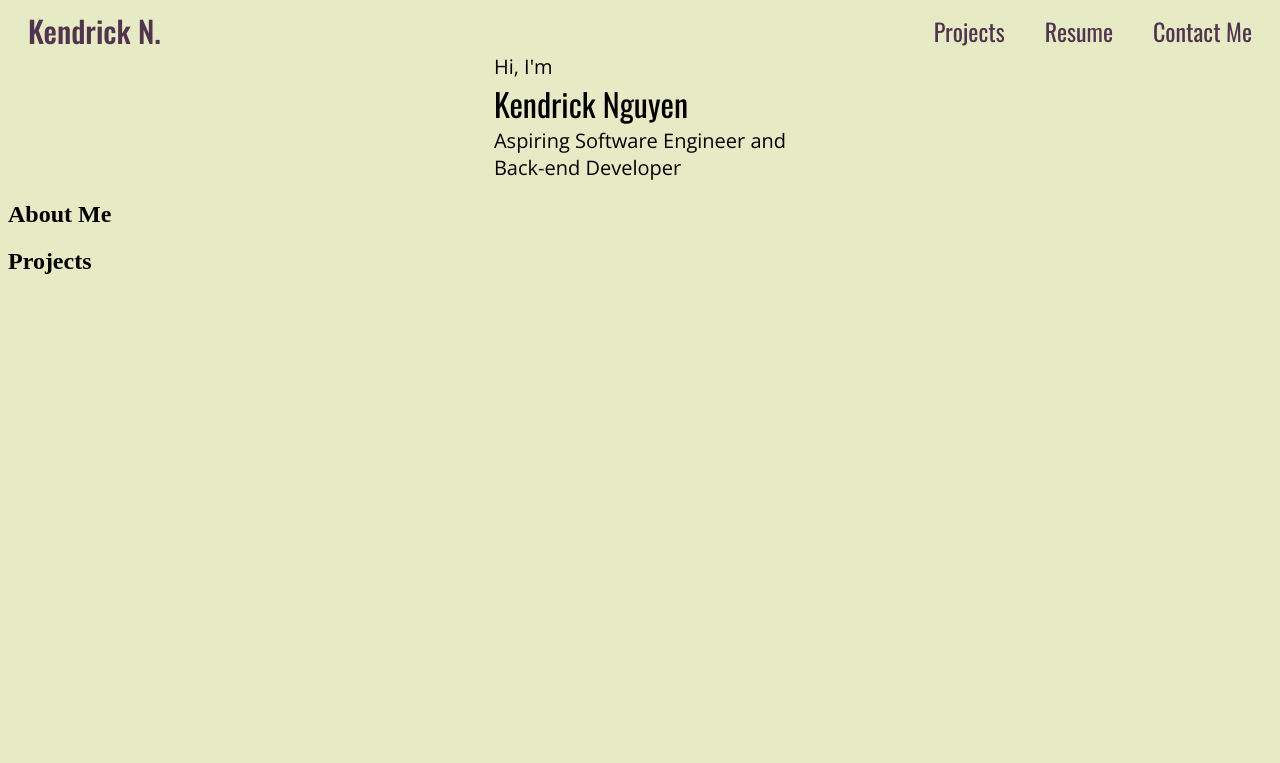
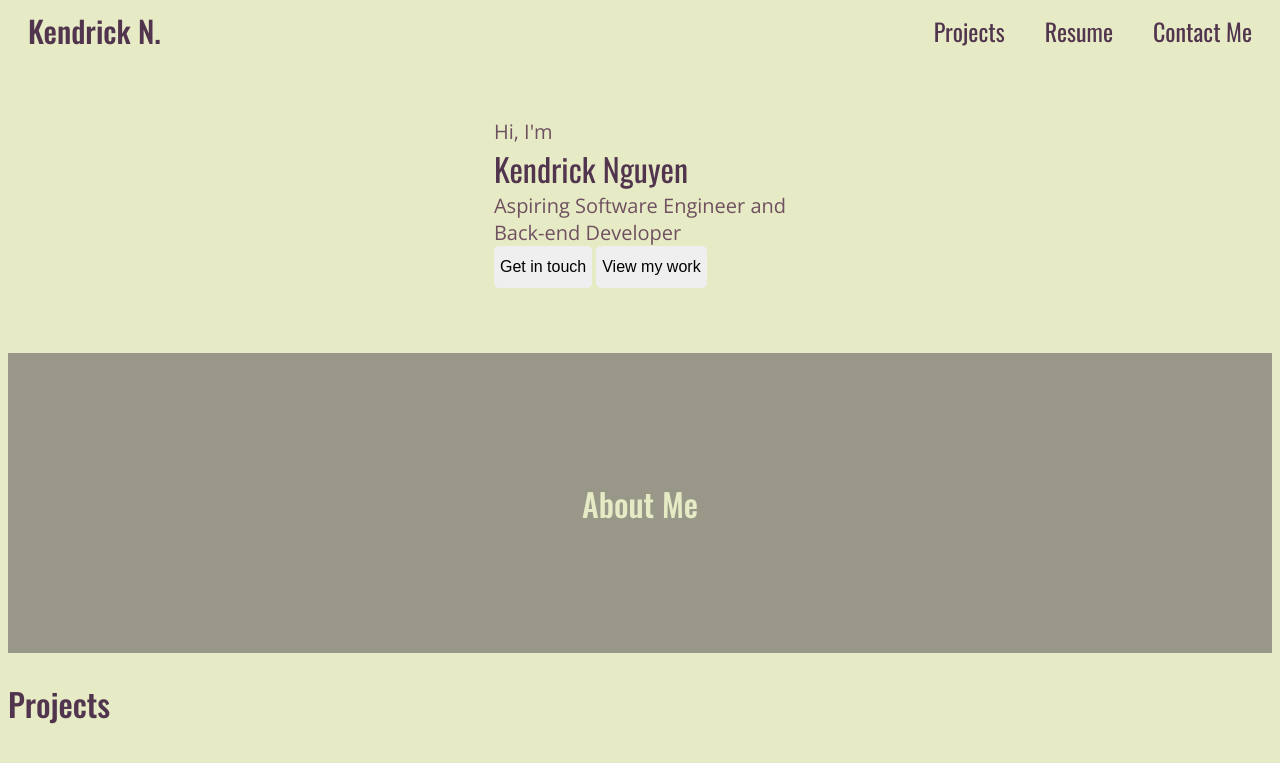
Before and after one commit to KendrickNguyen76/portfolio-website, a Jekyll site: the page built from index.html, in a window 1280 px wide. Shown: the top 763 px of the page. Built offline with Jekyll 4.4.1, drawn with Linux system fonts in a browser that asks for light colours.

Commit message:
Added more formatting for homepage, also adjusted all font sizes to rem instead of px

```diff
--- a/assets/css/homepage.css
+++ b/assets/css/homepage.css
@@ -2,4 +2,17 @@
   display: flex;
   justify-content: center;
   align-items: center;
+  height: 300px;
 }
+
+#about_me {
+  display: flex;
+  justify-content: center;
+  align-items: center;
+  height: 300px;
+  background-color: #989788;
+}
+
+#about_me h2 {
+  color: #e7ebc5;
+}
--- a/assets/css/navbar.css
+++ b/assets/css/navbar.css
@@ -13,7 +13,7 @@
 
 .navbar_text {
   color: #51344d;
-  font-size: 24px;
+  font-size: 1.5rem;
   text-decoration: none;
 }
 
--- a/assets/css/styles.css
+++ b/assets/css/styles.css
@@ -10,17 +10,32 @@ body {
 h1 {
   margin: 0 !important;
   padding: 0;
+  color: #51344d;
+}
+
+h2 {
+  color: #51344d;
+  font-size: 2rem;
 }
 
 p {
   margin: 0;
-  font-size: 20px;
+  color: #6f5060;
+  /* Font settings for paragraph text */
+  font-size: 1.25rem;
   font-family: "Open Sans", sans-serif;
   font-optical-sizing: auto;
   font-weight: 400;
   font-style: normal;
   font-variation-settings:
     "wdth" 100;
+}
+
+button {
+  border: 0;
+  line-height: 2.5;
+  border-radius: 5px;
+  font-size: 1rem;
 }
 
 /* Fonts */
@@ -31,7 +46,7 @@ p {
   font-style: normal;
 }
 
-.oswald_medium {
+.oswald_medium, h2 {
   font-family: "Oswald", sans-serif;
   font-optical-sizing: auto;
   font-weight: 500;
--- a/index.html
+++ b/index.html
@@ -8,9 +8,15 @@ title: Home
     <p>Hi, I'm</p>
     <h1 class="oswald_regular">Kendrick Nguyen</h1>
     <p>Aspiring Software Engineer and<br>Back-end Developer</p>
+    <button type="button">Get in touch</button>
+    <button type="button">View my work</button>
   </div>
 </div>
 
-<h2>About Me</h2>
+<div id="about_me">
+  <h2>About Me</h2>
+</div>
 
-<h2>Projects</h2>
+<div id="project_preview">
+  <h2>Projects</h2>
+</div>
```
